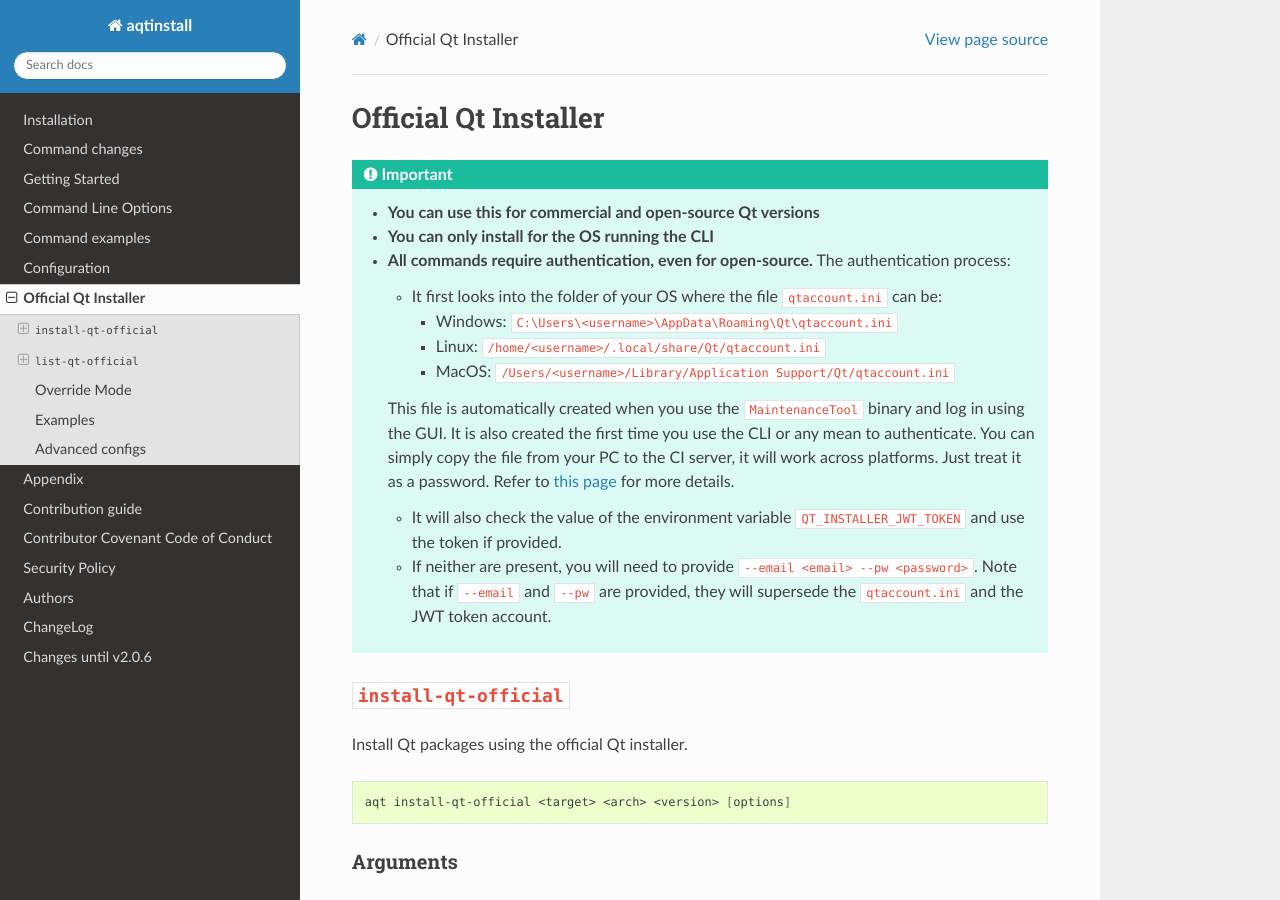
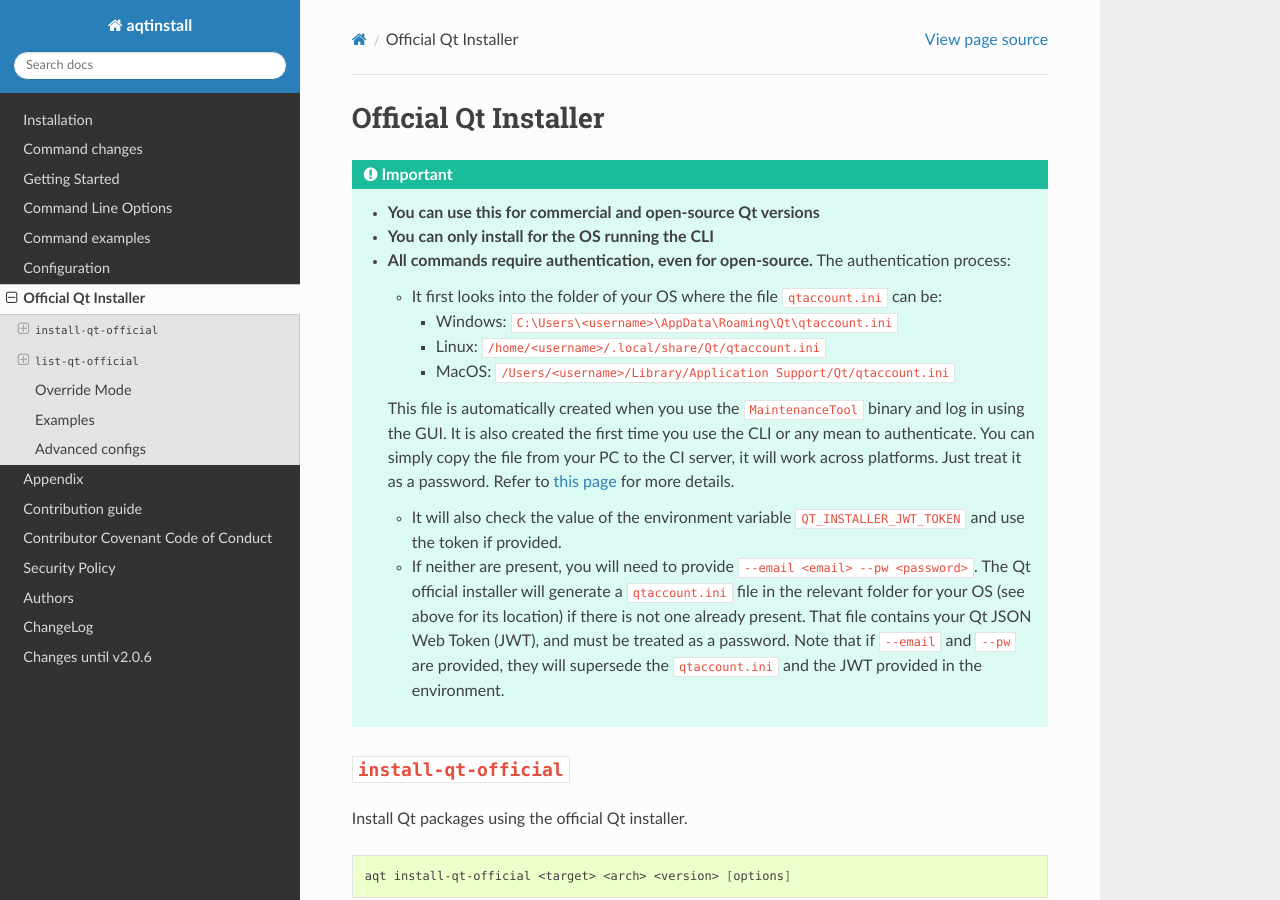
Before and after one commit to miurahr/aqtinstall, a Sphinx documentation site: the page built from docs/official.rst, in a window 1280 px wide and 900 px high. Built offline with Sphinx 7.4.7 and the Read the Docs theme 3.1.0, drawn with Linux system fonts in a browser that asks for light colours; the version number could not be read and is left out.

Commit message:
Update official.rst

```diff
--- a/docs/official.rst
+++ b/docs/official.rst
@@ -18,7 +18,8 @@
 
      * It will also check the value of the environment variable ``QT_INSTALLER_JWT_TOKEN`` and use the token if provided.
      * If neither are present, you will need to provide ``--email <email> --pw <password>``.
-       Note that if ``--email`` and ``--pw`` are provided, they will supersede the ``qtaccount.ini`` and the JWT token account.
+       The Qt official installer will generate a ``qtaccount.ini`` file in the relevant folder for your OS (see above for its location) if there is not one already present. That file contains your Qt JSON Web Token (JWT), and must be treated as a password.
+       Note that if ``--email`` and ``--pw`` are provided, they will supersede the ``qtaccount.ini`` and the JWT provided in the environment.
 
 ``install-qt-official``
 ------------------------
```
